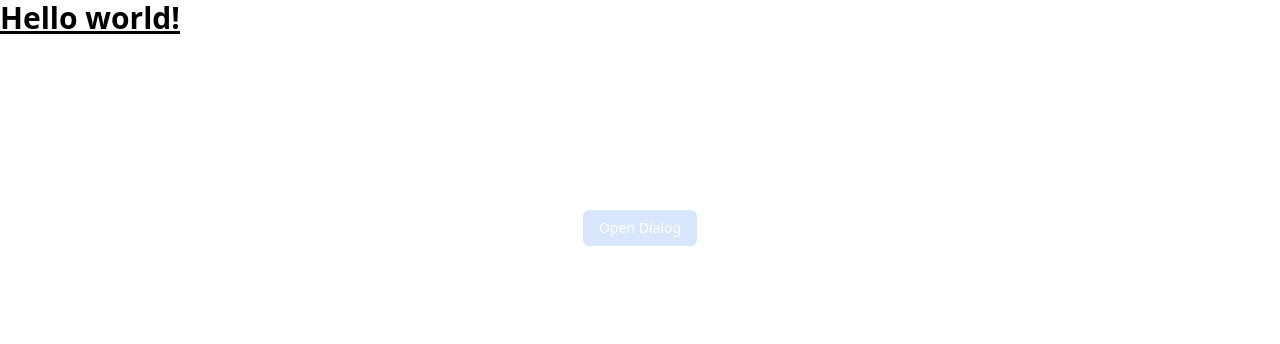
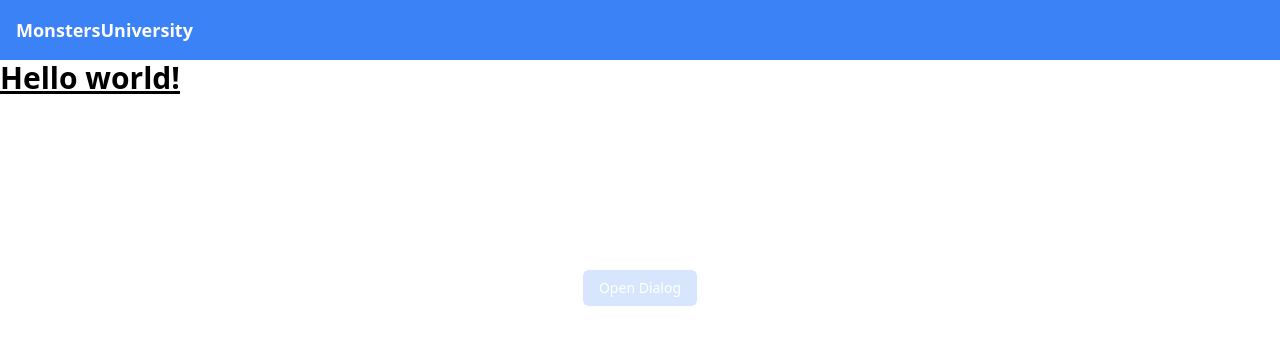
Before and after one commit to RobinNygren/MonsterUni, a React (Vite) app: page / in a window 1280 px wide. Shown: the top 344 px of the page. Built offline with nearby package versions, Linux system fonts and the light colour scheme.

Commit message:
added Header

```diff
--- a/src/App.tsx
+++ b/src/App.tsx
@@ -1,9 +1,11 @@
 import "./App.css";
+import Header from "./components/Layout/Header";
 import MyModal from "./components/UI/Modal";
 
 function App() {
   return (
     <>
+      <Header />
       <h1 className="text-3xl font-bold underline">Hello world!</h1>
       <MyModal />
     </>
--- /dev/null
+++ b/src/components/Layout/Header.tsx
@@ -0,0 +1,11 @@
+const Header = () => {
+  return (
+    <header className="bg-blue-500 text-white p-4">
+      <div className="container mx-auto flex justify-between items-center">
+        <h1 className="text-lg font-bold">MonstersUniversity</h1>
+      </div>
+    </header>
+  );
+};
+
+export default Header;
```
Also changed, not shown: src/components/Layout/Footer.tsx (added), src/components/Layout/Navigation.tsx (added).
